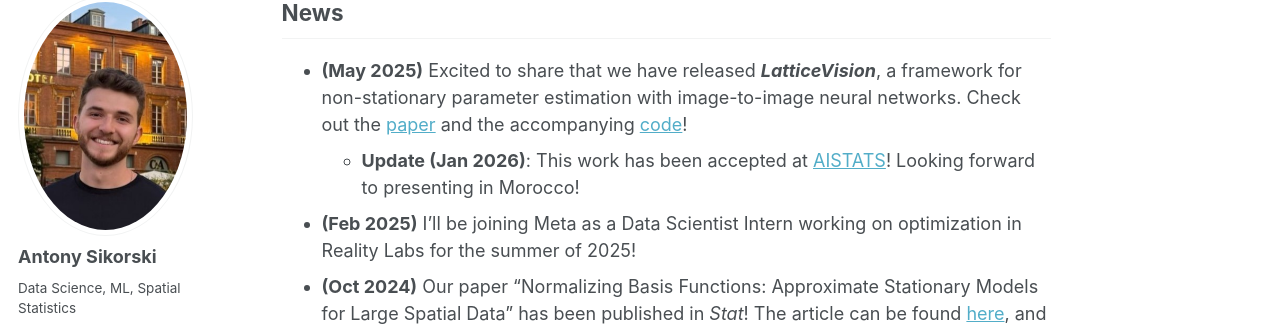
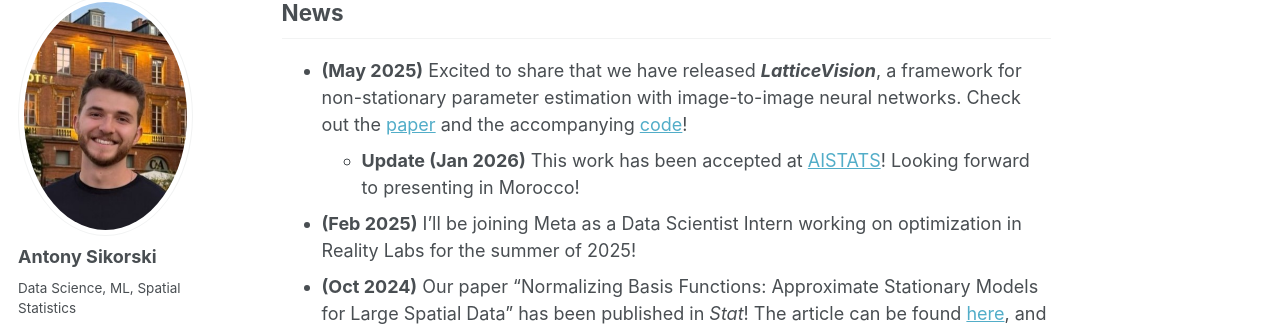
Before and after one commit to antonyxsik/antonyxsik.github.io, a Jekyll site: the page built from _pages/about.md, in a window 1280 px wide and 900 px high, scrolled down 577 px. Shown: the part 110-441 px from the top of the window. Built offline with Jekyll 4.4.1, drawn with Linux system fonts in a browser that asks for light colours; some web fonts are replaced.

Commit message:
formatting

```diff
--- a/_pages/about.md
+++ b/_pages/about.md
@@ -20,7 +20,7 @@ When I'm not working, I like to spend my time skiing, longboarding, going to con
 News
 ------
 - **(May 2025)** Excited to share that we have released ***LatticeVision***, a framework for non-stationary parameter estimation with image-to-image neural networks. Check out the <a href="https://arxiv.org/abs/2505.09803" target="_blank">paper</a> and the accompanying <a href="https://github.com/antonyxsik/LatticeVision" target="_blank">code</a>!
-  -  **Update (Jan 2026)**: This work has been accepted at <a href="https://virtual.aistats.org/" target="_blank">AISTATS</a>! Looking forward to presenting in Morocco!
+  -  **Update (Jan 2026)** This work has been accepted at <a href="https://virtual.aistats.org/" target="_blank">AISTATS</a>! Looking forward to presenting in Morocco!
 - **(Feb 2025)** I'll be joining Meta as a Data Scientist Intern working on optimization in Reality Labs for the summer of 2025!
 - **(Oct 2024)** Our paper "Normalizing Basis Functions: Approximate Stationary Models for Large Spatial Data" has been published in *Stat*! The article can be found <a href="https://onlinelibrary.wiley.com/doi/10.1002/sta4.70015" target="_blank">here</a>, and the revised preprint can be found on <a href="https://arxiv.org/abs/2405.13821" target="_blank">arXiv</a>.
 - **(Oct 2024)** The new version of our R package `LatticeKrig` has been published on <a href="https://cran.r-project.org/web/packages/LatticeKrig/" target="_blank">CRAN</a>!
```
